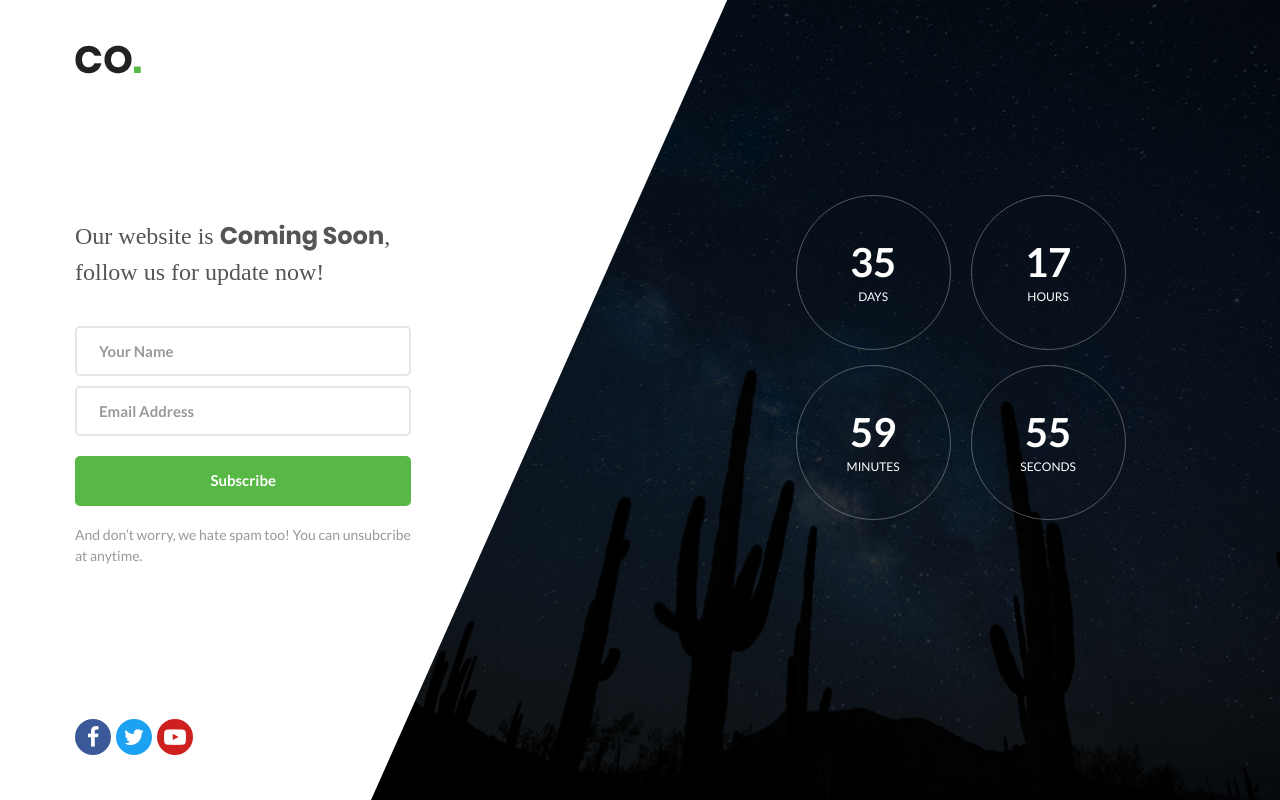
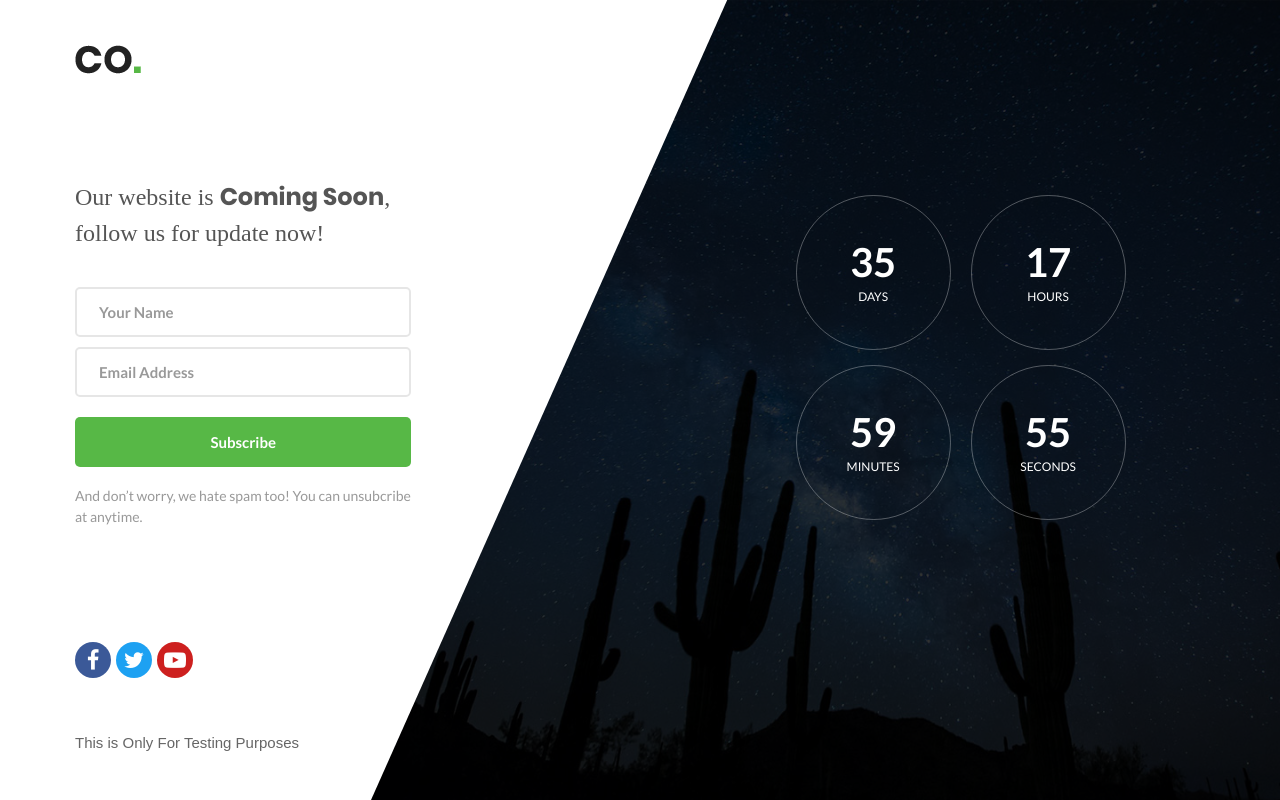
Before and after one commit to pethum-playground/coming-soon, a plain HTML site: page index.html in a window 1280 px wide. Drawn offline with Linux system fonts and the light colour scheme; a web font is replaced by a local one.

```diff
--- a/index.html
+++ b/index.html
@@ -1,7 +1,7 @@
 <!DOCTYPE html>
 <html lang="en">
 <head>
-	<title>Coming Soon 1</title>
+	<title>Coming Soon</title>
 	<meta charset="UTF-8">
 	<meta name="viewport" content="width=device-width, initial-scale=1">
 <!--===============================================================================================-->
@@ -95,6 +95,7 @@
 					<i class="fa fa-youtube-play"></i>
 				</a>
 			</div>
+			This is Only For Testing Purposes
 		</div>
 	</div>
 
```
Also changed, not shown: 1 other file.
